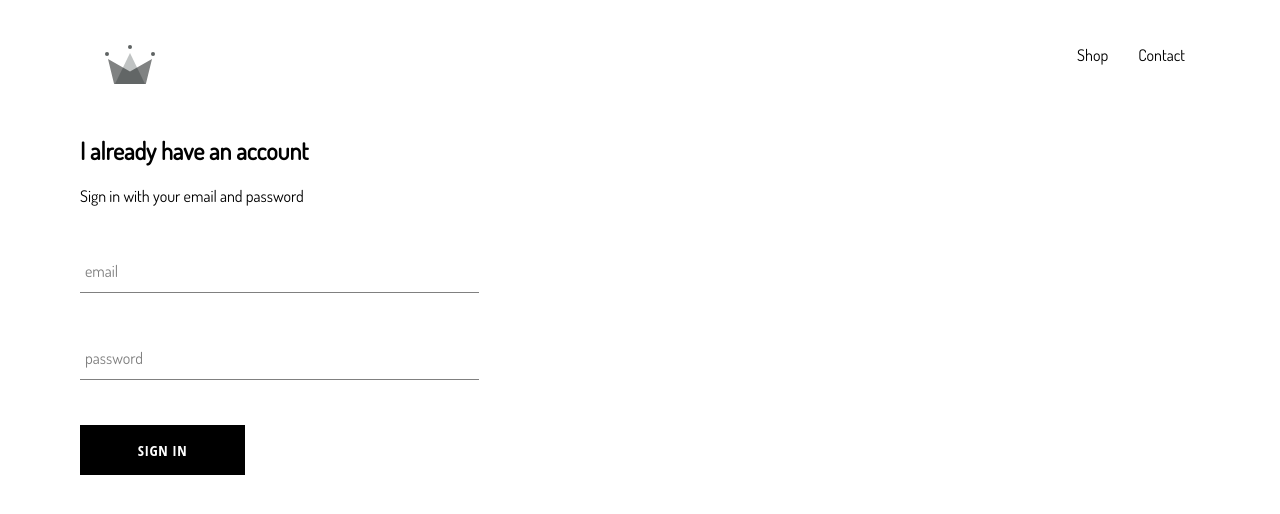
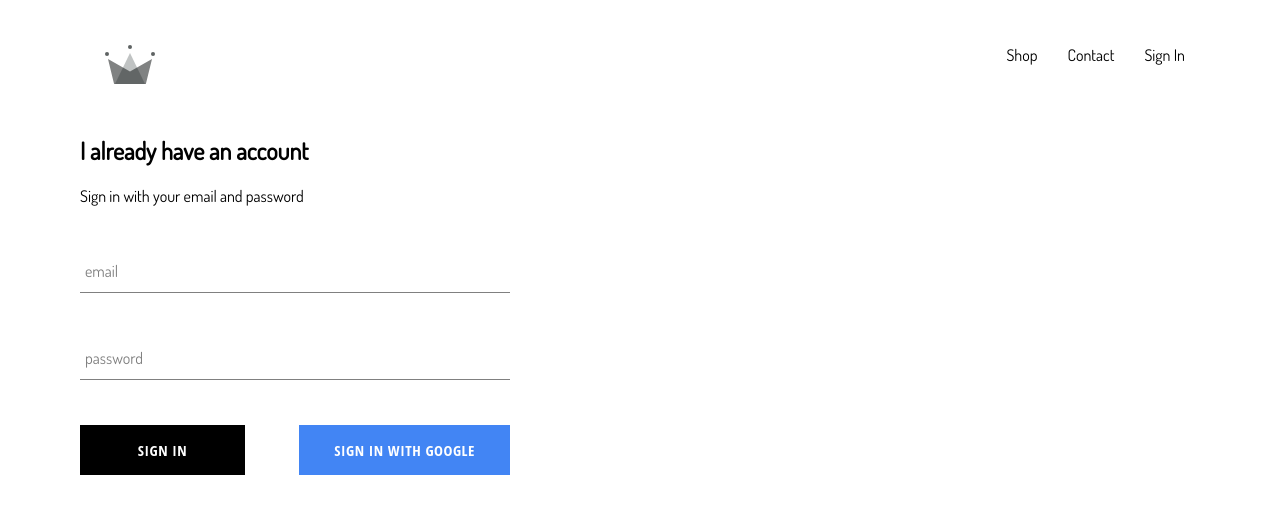
Before and after one commit to honam867/react-ecomerce, a React (Create React App) app in the folder myapp/: page /signin in a window 1280 px wide. Shown: the top 514 px of the page. Built offline with nearby package versions, Linux system fonts and the light colour scheme; no server answers.

Commit message:
sign in and sign out with firebase

```diff
--- a/myapp/package.json
+++ b/myapp/package.json
@@ -6,6 +6,7 @@
     "@testing-library/jest-dom": "^4.2.4",
     "@testing-library/react": "^9.5.0",
     "@testing-library/user-event": "^7.2.1",
+    "firebase": "^7.23.0",
     "node-sass": "^4.14.1",
     "react": "^16.13.1",
     "react-dom": "^16.13.1",
--- a/myapp/src/App.css
+++ b/myapp/src/App.css
@@ -6,3 +6,6 @@
   text-decoration: none;
   color: black;
 }
+*{
+  box-sizing: border-box;
+}
--- a/myapp/src/App.js
+++ b/myapp/src/App.js
@@ -5,10 +5,30 @@
 import ShopPage from "./pages/shop/shop.component";
 import Header from "./components/header/header.component";
 import SignInAndSignUp from "./pages/sign-in-and-sign-up/sign-in-and-sign-up.component";
-function App() {
+import { auth } from "./firebase/firebase.utils";
+class App extends React.Component {
+  constructor() {
+    super();
+    this.state = {
+      currentUser: null,
+    };
+  }
+  unsubscribeFromAuth = null;
+  componentDidMount() {
+    this.unsubscribeFromAuth = auth.onAuthStateChanged((user) => {
+      this.setState({ currentUser: user });
+      console.log(user);
+    });
+  }
+
+  componentWillUnmount() {
+    this.unsubscribeFromAuth();
+  }
+
+  render() {
     return (
       <div>
-      <Header />
+        <Header currentUser={this.state.currentUser} />
         <Switch>
           <Route exact path="/" component={Homepage} />
           <Route path="/shop" component={ShopPage} />
@@ -17,5 +37,6 @@
       </div>
     );
   }
+}
 
 export default App;
--- a/myapp/src/components/custom-button/custom-button.component.jsx
+++ b/myapp/src/components/custom-button/custom-button.component.jsx
@@ -1,8 +1,11 @@
 import React from "react";
 import "./custom-button.style.scss";
-const CustomButton = ({ children, ...otherProps }) => {
+const CustomButton = ({ children, isGoogleSignIn, ...otherProps }) => {
   return (
-    <button className="custom-button" {...otherProps}>
+    <button
+      className={`${isGoogleSignIn ? "google-sign-in" : ""} custom-button `}
+      {...otherProps}
+    >
       {children}
     </button>
   );
--- a/myapp/src/components/custom-button/custom-button.style.scss
+++ b/myapp/src/components/custom-button/custom-button.style.scss
@@ -19,4 +19,13 @@
     color: black;
     border: 1px solid black;
   }
+
+  &.google-sign-in {
+    background-color: #4285f4;
+    color: white;
+    &:hover {
+      background-color: #357ae8;
+      border: 1px solid black;
+    }
+  }
 }
--- a/myapp/src/components/header/header.component.jsx
+++ b/myapp/src/components/header/header.component.jsx
@@ -1,8 +1,9 @@
 import React from "react";
 import { Link } from "react-router-dom";
 import "./header.style.scss";
+import { auth } from "../../firebase/firebase.utils";
 import { ReactComponent as Logo } from "../../assets/crown.svg";
-const Header = () => (
+const Header = ({ currentUser }) => (
   <div className="header">
     <Link to="/" className="logo-container">
       <Logo className="logo" />
@@ -14,6 +15,15 @@
       <Link to="/shop" className="option">
         Contact
       </Link>
+      {currentUser ? (
+        <div className="option" onClick={() => auth.signOut()}>
+          Sign Out
+        </div>
+      ) : (
+        <Link to="/signIn" className="option">
+          Sign In
+        </Link>
+      )}
     </div>
   </div>
 );
--- a/myapp/src/components/header/header.style.scss
+++ b/myapp/src/components/header/header.style.scss
@@ -20,6 +20,7 @@
 
     .option {
       padding: 10px 15px;
+      cursor: pointer;
     }
   }
 }
--- a/myapp/src/components/signin/signin.component.jsx
+++ b/myapp/src/components/signin/signin.component.jsx
@@ -2,6 +2,7 @@
 import CustomButton from "../custom-button/custom-button.component";
 import FormInput from "../form-input/form-input.component";
 import "./signin.style.scss";
+import { signInWithGoogle } from "../../firebase/firebase.utils";
 class SignIn extends React.Component {
   constructor(props) {
     super(props);
@@ -43,9 +44,14 @@
             handleChange={this.handleChange}
             required
           />
-          <CustomButton type="submit" value="Submit form">
-            Sign In
-          </CustomButton>
+          <div className="buttons">
+            <CustomButton type="submit" value="Submit form">
+              Sign In
+            </CustomButton>
+            <CustomButton isGoogleSignIn onClick={signInWithGoogle}>
+              Sign In With Google
+            </CustomButton>
+          </div>
         </form>
       </div>
     );
--- a/myapp/src/components/signin/signin.style.scss
+++ b/myapp/src/components/signin/signin.style.scss
@@ -1,5 +1,13 @@
 .signin {
-  width: 30vw;
+  width: 430px;
   display: flex;
   flex-direction: column;
+
+  .title {
+    margin: 10px 0;
+  }
+  .buttons {
+    display: flex;
+    justify-content: space-between;
+  }
 }
--- /dev/null
+++ b/myapp/src/firebase/firebase.utils.js
@@ -0,0 +1,24 @@
+import firebase from "firebase/app";
+import "firebase/firestore";
+import "firebase/auth";
+
+const config = {
+  apiKey: "AIzaSyBw6TFRNjGZkAQmoaauirHQP8VmNPFNu-Q",
+  authDomain: "ecommerce-react-ccaec.firebaseapp.com",
+  databaseURL: "https://ecommerce-react-ccaec.firebaseio.com",
+  projectId: "ecommerce-react-ccaec",
+  storageBucket: "ecommerce-react-ccaec.appspot.com",
+  messagingSenderId: "85903699394",
+  appId: "1:85903699394:web:0b0340bcbb4e684df67a5b",
+  measurementId: "G-3ZG372N1PZ",
+};
+firebase.initializeApp(config);
+
+export const auth = firebase.auth();
+export const firestore = firebase.firestore();
+
+const provider = new firebase.auth.GoogleAuthProvider();
+provider.setCustomParameters({ prompt: "select_account" });
+export const signInWithGoogle = () => auth.signInWithPopup(provider);
+
+export default firebase;
```
Also changed, not shown: 1 other file (tests, documents, lock files or other folders). Lines whose indentation alone changed are shown as unchanged.
